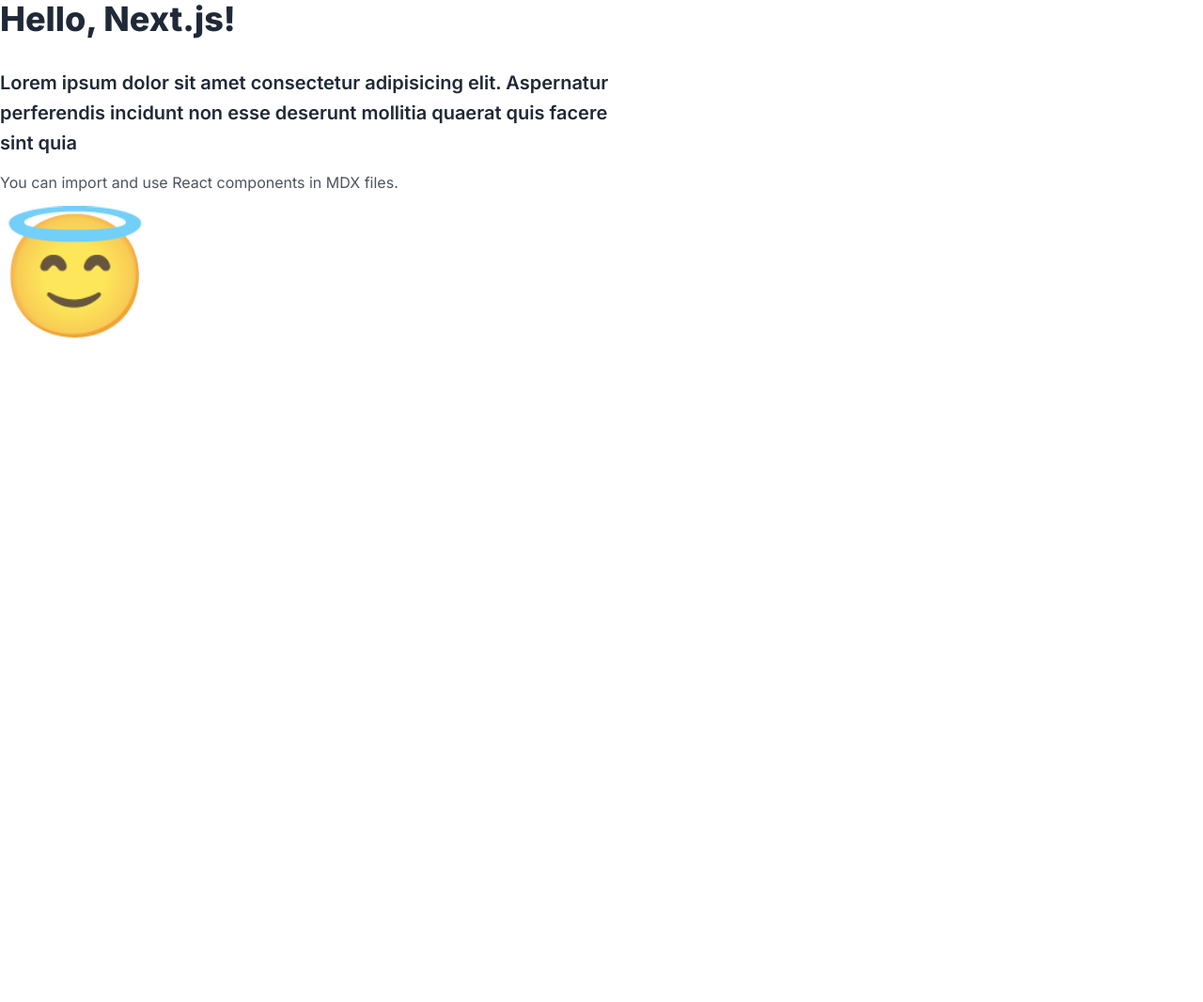
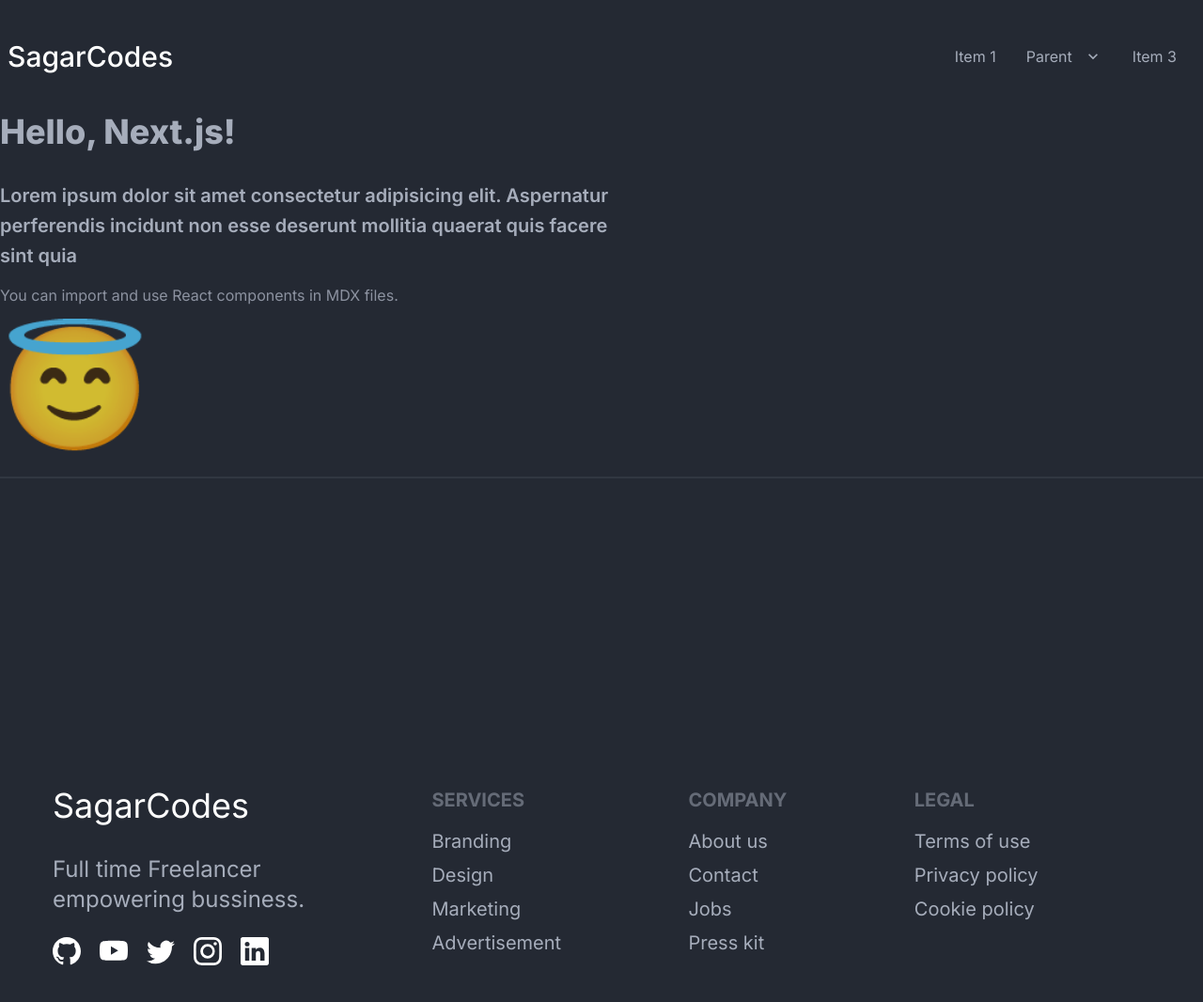
Before and after one commit to sgrds/sagarCodes, a Next.js app: page / in a window 1280 px wide. Shown: the top 1066 px of the page at 94% size. Before the commit the page ends 800 px from the top, so only its background shows below. Built offline with nearby package versions, Linux system fonts and the light colour scheme.

Commit message:
Temporary footer and navbar created

```diff
--- a/src/app/layout.jsx
+++ b/src/app/layout.jsx
@@ -1,17 +1,22 @@
-import './globals.css'
-import { Inter } from 'next/font/google'
-
-const inter = Inter({ subsets: ['latin'] })
+import "./globals.css";
+import { Inter } from "next/font/google";
+import Navbar from "@/components/navbar";
+import Footer from "@/components/footer";
+const inter = Inter({ subsets: ["latin"] });
 
 export const metadata = {
-  title: 'Create Next App',
-  description: 'Generated by create next app',
-}
+  title: "Create Next App",
+  description: "Generated by create next app",
+};
 
 export default function RootLayout({ children }) {
   return (
-    <html lang="en">
-      <body className={inter.className}>{children}</body>
+    <html lang="en" data-theme="dark">
+      <body className={inter.className + " " + "bg-base-200"}>
+        <Navbar />
+        {children}
+        <Footer />
+      </body>
     </html>
-  )
+  );
 }
--- /dev/null
+++ b/src/components/footer.jsx
@@ -0,0 +1,70 @@
+import React from "react";
+// import { Spacer } from "@/components/spacer";
+import {
+  BsGithub,
+  BsYoutube,
+  BsTwitter,
+  BsLinkedin,
+  BsInstagram,
+} from "react-icons/bs";
+
+const Footer = () => {
+  return (
+    <>
+      <div className="divider"></div>
+      {/* <Spacer size="xs" /> */}
+
+      <footer className="grid mx-auto min-h-screen items-center max-w-screen-xl px-4">
+        <div className="text-xl footer p-10 bg-base-200 text-base-content">
+          <div>
+            <h1 className="text-4xl text-white mb-2">SagarCodes</h1>
+            <p className="text-2xl py-4">
+              Full time Freelancer
+              <br /> empowering bussiness.
+            </p>
+            <div className="grid grid-flow-col gap-5">
+              <a className="text-3xl text-white hover:text-base-content">
+                <BsGithub />
+              </a>
+              <a className="text-3xl text-white hover:text-base-content">
+                <BsYoutube />
+              </a>
+              <a className="text-3xl text-white hover:text-base-content">
+                <BsTwitter />
+              </a>
+              <a className="text-3xl text-white hover:text-base-content">
+                <BsInstagram />
+              </a>
+              <a className="text-3xl text-white hover:text-base-content">
+                <BsLinkedin />
+              </a>
+            </div>
+          </div>
+          <div>
+            <span className="footer-title">Services</span>
+            <a className="link link-hover">Branding</a>
+            <a className="link link-hover">Design</a>
+            <a className="link link-hover">Marketing</a>
+            <a className="link link-hover">Advertisement</a>
+          </div>
+          <div>
+            <span className="footer-title">Company</span>
+            <a className="link link-hover">About us</a>
+            <a className="link link-hover">Contact</a>
+            <a className="link link-hover">Jobs</a>
+            <a className="link link-hover">Press kit</a>
+          </div>
+          <div>
+            <span className="footer-title">Legal</span>
+            <a className="link link-hover">Terms of use</a>
+            <a className="link link-hover">Privacy policy</a>
+            <a className="link link-hover">Cookie policy</a>
+          </div>
+        </div>
+        {/* <Spacer size="lg" /> */}
+      </footer>
+    </>
+  );
+};
+
+export default Footer;
--- /dev/null
+++ b/src/components/navbar.jsx
@@ -0,0 +1,45 @@
+import React from "react";
+
+const navbar = () => {
+  return (
+    <div className="mx-auto max-w-screen-2xl flex items-center p-2 min-h-[15vh] bg-base-200">
+      <div className="flex-1">
+        <a className="text-3xl text-white font-medium">SagarCodes</a>
+      </div>
+      <div className="flex-none">
+        <ul className="menu menu-horizontal px-1">
+          <li>
+            <a>Item 1</a>
+          </li>
+          <li tabIndex={0}>
+            <a>
+              Parent
+              <svg
+                className="fill-current"
+                xmlns="http://www.w3.org/2000/svg"
+                width="20"
+                height="20"
+                viewBox="0 0 24 24"
+              >
+                <path d="M7.41,8.58L12,13.17L16.59,8.58L18,10L12,16L6,10L7.41,8.58Z" />
+              </svg>
+            </a>
+            <ul className="p-2 bg-base-100">
+              <li>
+                <a>Submenu 1</a>
+              </li>
+              <li>
+                <a>Submenu 2</a>
+              </li>
+            </ul>
+          </li>
+          <li>
+            <a>Item 3</a>
+          </li>
+        </ul>
+      </div>
+    </div>
+  );
+};
+
+export default navbar;
```
